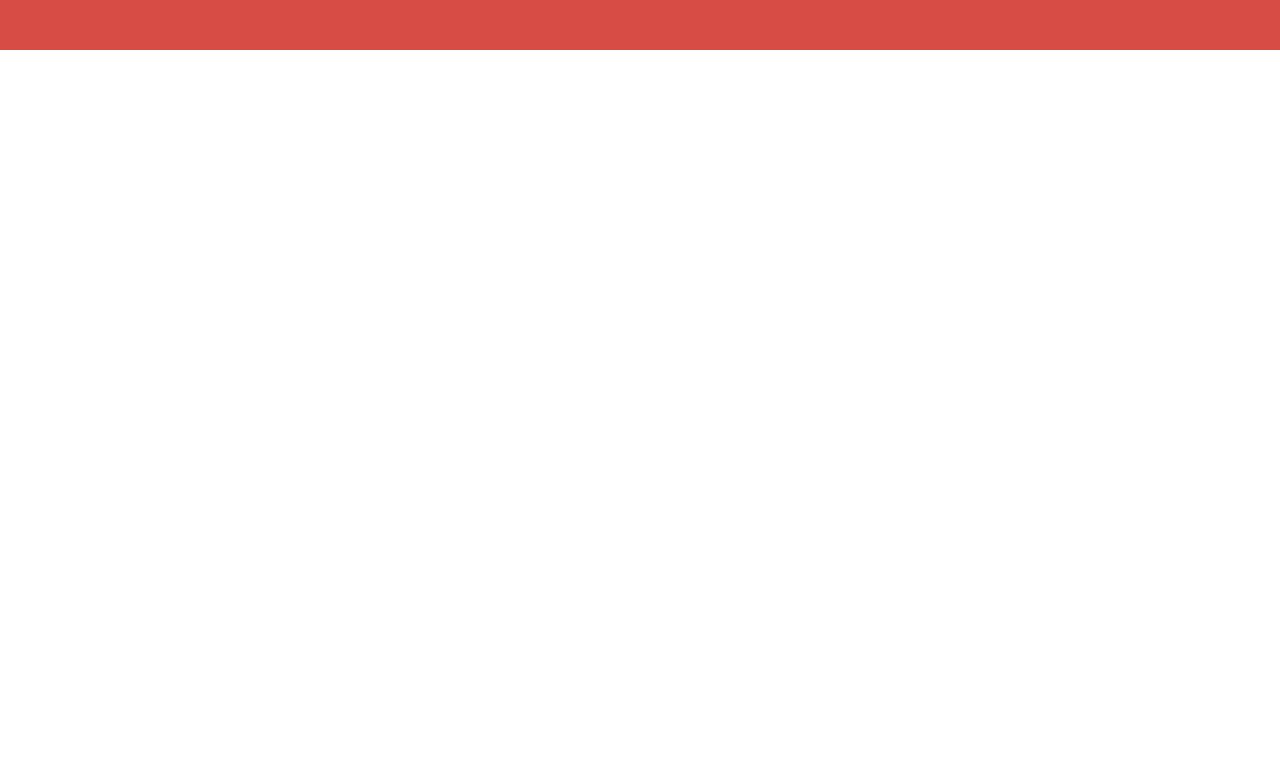
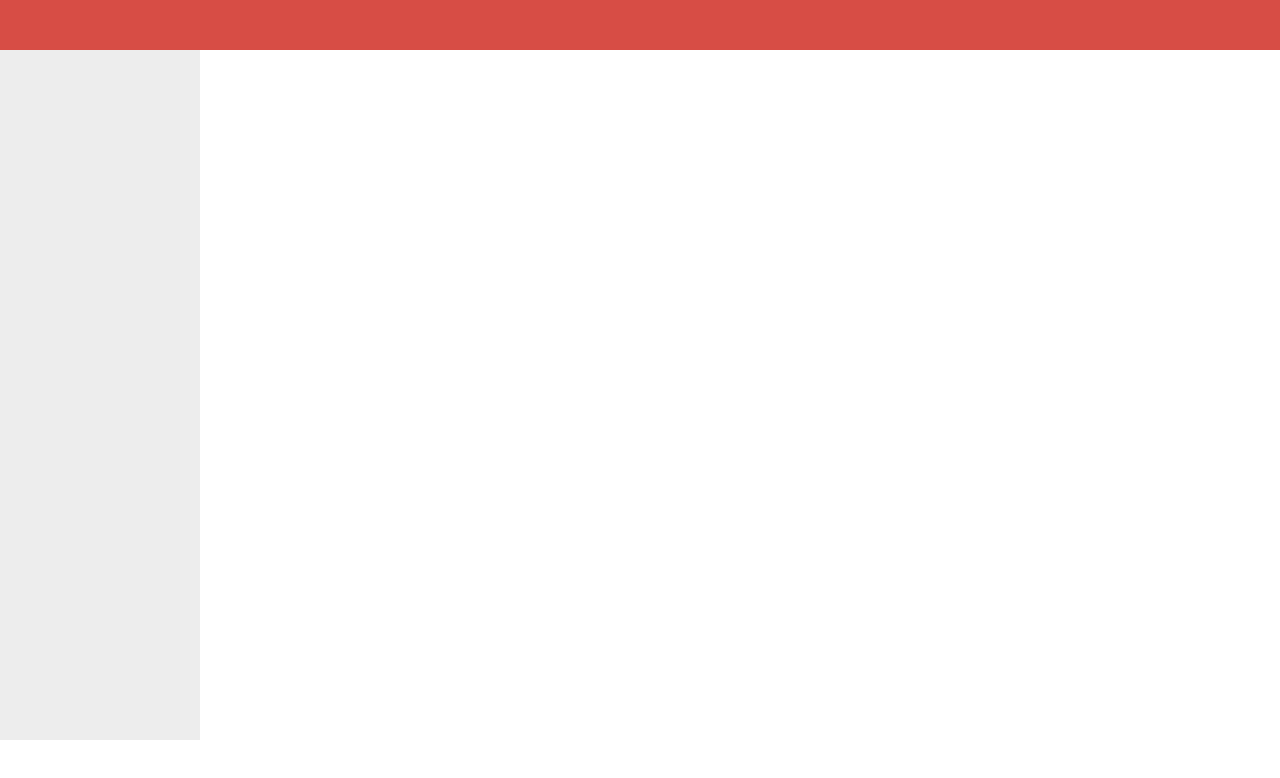
Before and after one commit to newwangzhicheng/musicToolbox, a Vue app: page / in a window 1280 px wide. Shown: the top 778 px of the page. Built offline with nearby package versions, Linux system fonts and the light colour scheme.

Commit message:
整体布局

```diff
--- a/src/layout/ContentFooter.tsx
+++ b/src/layout/ContentFooter.tsx
@@ -1,10 +1,11 @@
 import { defineComponent } from 'vue';
+import styles from '@/layout/style/content.module.scss';
 
 export default defineComponent({
   name: 'ContentFooter',
   setup() {
     return () => (
-      <div></div>
+      <div class={styles['footer']}></div>
     );
   },
 });
--- a/src/layout/ContentMain.tsx
+++ b/src/layout/ContentMain.tsx
@@ -1,10 +1,18 @@
 import { defineComponent } from 'vue';
+import ContentMenu from './ContentMenu';
+import ContentBody from './ContentBody';
+import ContentFooter from './ContentFooter';
+import styles from '@/layout/style/content.module.scss';
 
 export default defineComponent({
   name: 'ContentMain',
   setup() {
     return () => (
-      <div></div>
+      <div class={styles['content']}>
+        <ContentMenu class={styles['content__menu']} />
+        <ContentBody class={styles['content__body']} />
+        <ContentFooter class={styles['content__footer']} />
+      </div>
     );
   },
 });
--- a/src/layout/ContentMenu.tsx
+++ b/src/layout/ContentMenu.tsx
@@ -1,10 +1,11 @@
 import { defineComponent } from 'vue';
+import styles from '@/layout/style/content.module.scss';
 
 export default defineComponent({
   name: 'ContentMenu',
   setup() {
     return () => (
-      <div></div>
+      <div class={styles['menu']}></div>
     );
   },
 });
--- a/src/layout/LayoutBody.tsx
+++ b/src/layout/LayoutBody.tsx
@@ -1,10 +1,9 @@
 import { defineComponent } from 'vue';
+import ContentMain from './ContentMain';
 
 export default defineComponent({
   name: 'LayoutBody',
   setup() {
-    return () => (
-      <div></div>
-    );
+    return () => <ContentMain />;
   },
 });
--- a/src/layout/LayoutHeader.tsx
+++ b/src/layout/LayoutHeader.tsx
@@ -1,10 +1,11 @@
 import { defineComponent } from 'vue';
+import styles from '@/layout/style/layout.module.scss';
 
 export default defineComponent({
   name: 'LayoutHeader',
   setup() {
     return () => (
-      <div></div>
+      <div class={styles['header']}></div>
     );
   },
 });
--- a/src/layout/LayoutMain.tsx
+++ b/src/layout/LayoutMain.tsx
@@ -1,15 +1,15 @@
-import styles from './LayoutMain.module.scss';
 import { defineComponent } from 'vue';
 import LayoutHeader from './LayoutHeader';
 import LayoutBody from './LayoutBody';
+import styles from '@/layout/style/layout.module.scss';
 
 export default defineComponent({
   name: 'LayoutMain',
   setup() {
     return () => (
-      <div class={styles.main}>
-        <LayoutHeader class={styles.header} />
-        <LayoutBody class={styles.body} />
+      <div class={styles['layout']}>
+        <LayoutHeader />
+        <LayoutBody class={styles['layout__body']} />
       </div>
     );
   },
--- /dev/null
+++ b/src/layout/style/content.module.scss
@@ -0,0 +1,33 @@
+@import "@/style/variables.scss";
+
+.content {
+  height: 100%;
+  display: grid;
+  grid-template-columns: auto 1fr;
+  grid-template-rows: 1fr auto;
+  grid-template-areas:
+    "menu body"
+    "footer footer";
+
+  &__menu {
+    grid-area: menu;
+  }
+
+  &__body {
+    grid-area: body;
+  }
+
+  &__footer {
+    grid-area: footer;
+  }
+}
+
+.menu {
+  width: $menu-width;
+  background: $menu-bg;
+}
+
+.footer {
+  width: 100%;
+  height: $footer-height;
+}
--- a/src/layout/LayoutMain.module.scss
+++ b/src/layout/style/layout.module.scss
@@ -1,14 +1,17 @@
-@import "@/style/variables.scss";
-.main {
+@import '@/style/variables.scss';
+
+.layout {
   height: 100%;
-  width: 100%;
   display: flex;
   flex-direction: column;
+
+  &__body {
+    flex: 1;
+  }
 }
+
 .header {
   height: $header-height;
+  width: 100%;
   background: $theme-color;
 }
-.body {
-  flex: 1;
-}
--- a/src/style/variables.scss
+++ b/src/style/variables.scss
@@ -1,2 +1,6 @@
 $header-height: 50px;
+$menu-width: 200px;
+$footer-height: 60px;
+
 $theme-color: #d74d45;
+$menu-bg: #ededed;
```
